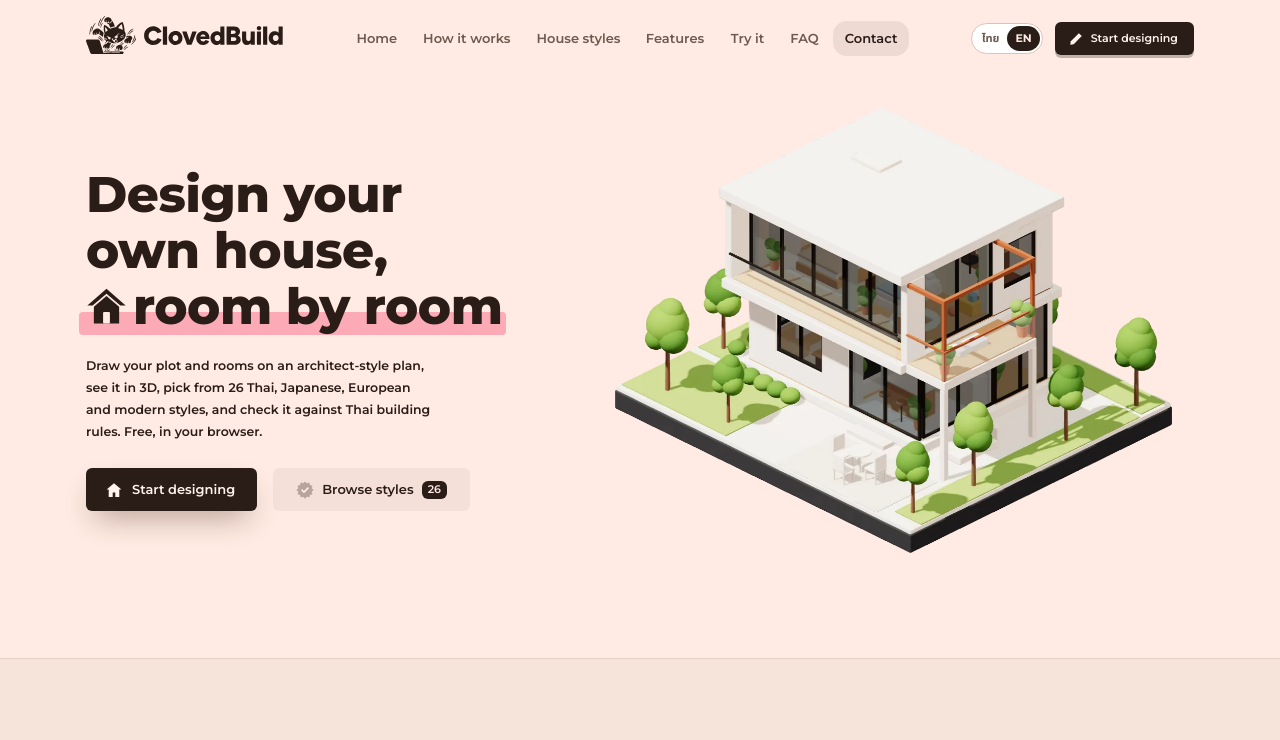
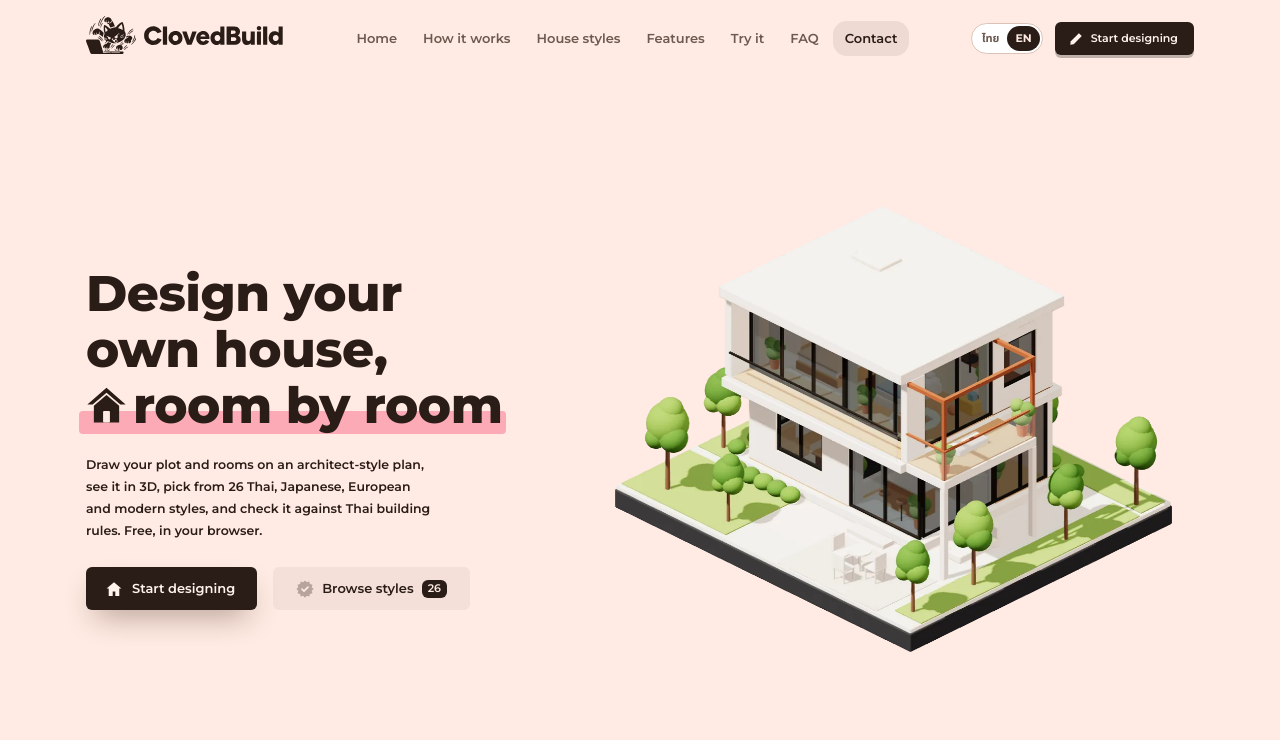
Before and after one commit to Supakk/ClovedBuild, an Astro site: page / in a window 1280 px wide. Shown: the top 740 px of the page. Built offline with nearby package versions, Linux system fonts and the light colour scheme; Astro itself is replaced by a stand-in of ours; animation ran at ten frames a second.

Commit message:
feat(home): make the hero fill the whole screen at any window size

```diff
--- a/src/components/Hero.astro
+++ b/src/components/Hero.astro
@@ -9,7 +9,7 @@ const n = HOUSE_PRESETS.length;
 const homeIcon = '<svg viewBox="0 0 16 16" fill="currentColor"><path d="M8 1.2.6 7.6h2.1V15h4V10.5h2.6V15h4V7.6h2.1z"/></svg>';
 ---
 
-<section aria-label="Introduction" class="pt-2 pb-12 md:pb-16">
+<section aria-label="Introduction" class="hero-full py-6 md:py-10">
   <div class="wrap grid items-center gap-4 md:grid-cols-[0.9fr_1.1fr]">
     <div>
       <h1 style="--d:150ms" class="enter text-[clamp(34px,4.5vw,50px)] leading-[1.12] font-extrabold tracking-[-0.01em]">
--- a/src/styles/global.css
+++ b/src/styles/global.css
@@ -323,7 +323,13 @@ html[lang="th"] body { line-height: 1.6; }
   .icon-btn:not(:disabled):hover > svg { rotate: -12deg; }
 }
 
-html { scroll-padding-top: 88px; }
+html { scroll-padding-top: 88px; --hdr-h: 77px; }
+/* Large screens: the page column and the first screen grow with the window instead of floating in empty space. */
+@media (min-width: 1700px) { .wrap { max-width: 1360px; } .hero-full h1 { font-size: 64px; } .hero-full p { font-size: 15px; max-width: 440px; } }
+@media (min-width: 2200px) { .wrap { max-width: 1640px; } .hero-full h1 { font-size: 80px; } .hero-full p { font-size: 18px; max-width: 540px; } }
+/* The first section fills the rest of the screen below the sticky header, whatever the window size,
+   with its content centred. It grows past the screen only when the content is taller than the window. */
+.hero-full { min-height: calc(100vh - var(--hdr-h)); min-height: calc(100svh - var(--hdr-h)); display: flex; flex-direction: column; justify-content: center; }
 html, body { overflow-x: clip; }
 @layer components { .bs-label { white-space: nowrap; } }
 /* Logo: the clove turns and the roof lifts a touch on hover. */
```
